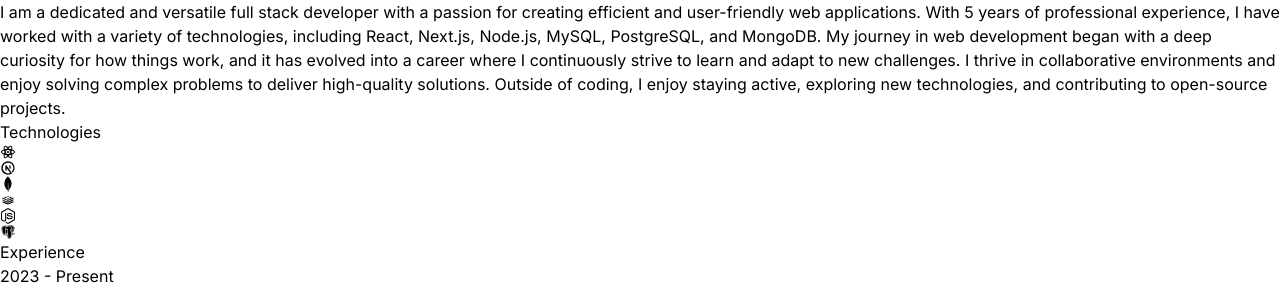
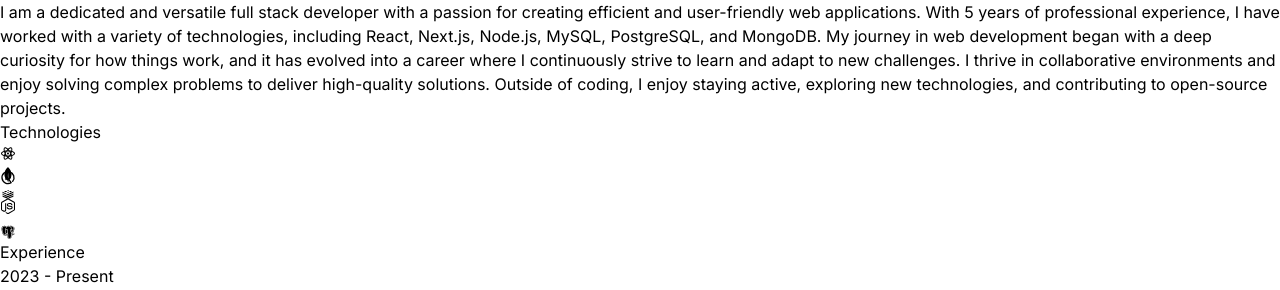
Before and after one commit to Pawanvasa/Portfolio, a React (Vite) app: page / in a window 1280 px wide. Shown: the part 1294-1584 px from the top of the page. Built offline with nearby package versions, Linux system fonts and the light colour scheme.

Commit message:
added motion for entire project

```diff
--- a/package.json
+++ b/package.json
@@ -10,6 +10,7 @@
     "preview": "vite preview"
   },
   "dependencies": {
+    "framer-motion": "^11.11.9",
     "react": "^18.3.1",
     "react-dom": "^18.3.1",
     "react-icons": "^5.3.0"
--- a/src/components/About.jsx
+++ b/src/components/About.jsx
@@ -1,5 +1,6 @@
 import aboutImg from "../assets/about.jpg"
 import { ABOUT_TEXT } from "../constants";
+import { motion } from "framer-motion"
 const About = () => {
   return (
     <div className="border-b border-neutral-900 pb-4">
@@ -7,16 +8,24 @@
         <span className="text-neutral-500"> Me</span>
       </h1>
       <div className="flex flex-wrap">
-        <div className="w-full lg:w-1/2 lg:p-8">
+        <motion.div
+          whileInView={{ opacity: 1, x: 0 }}
+          initial={{ opacity: 0, x: -100 }}
+          transition={{ duration: 0.5 }}
+          className="w-full lg:w-1/2 lg:p-8">
           <div className="flex items-centerjustify-center">
             <img className="rounded-2xl" src={aboutImg} alt="about" />
           </div>
-        </div>
-        <div className="w-full lg:w-1/2">
-            <div className="flex justify-center lg:justify-start">
-                <p className="my-2 max-w-xl py-6">{ABOUT_TEXT}</p>
-            </div>
+        </motion.div>
+        <motion.div
+          whileInView={{ opacity: 1, x: 0 }}
+          initial={{ opacity: 0, x: 100 }}
+          transition={{ duration: 0.5 }}
+          className="w-full lg:w-1/2">
+          <div className="flex justify-center lg:justify-start">
+            <p className="my-2 max-w-xl py-6">{ABOUT_TEXT}</p>
           </div>
+        </motion.div>
       </div>
     </div>
   )
--- a/src/components/Contact.jsx
+++ b/src/components/Contact.jsx
@@ -1,12 +1,26 @@
 import { CONTACT } from "../constants"
+import { motion } from "framer-motion"
 
 const Contact = () => {
   return (
     <div className="border-b border-neutral-900 pb-20">
-        <h1 className="my-10 text-center text-4xl">Get In Touch</h1>
+        <motion.h1
+                whileInView={{ opacity: 1, y: 0 }}
+                initial={{ opacity: 0, y: -100 }}
+                transition={{ duration: 0.5 }} className="my-10 text-center text-4xl">Get In Touch
+        </motion.h1>
         <div className="text-center tracking-tighter">
-            <p className="my-4">{CONTACT.address}</p>
-            <p className="my-4">{CONTACT.phoneNo}</p>
+            <motion.p
+             whileInView={{ opacity: 1, x: 0 }}
+             initial={{ opacity: 0, x: -100 }}
+             transition={{ duration: 1 }}
+            className="my-4">{CONTACT.address}
+            </motion.p>
+            <motion.p
+             whileInView={{ opacity: 1, x: 0 }}
+             initial={{ opacity: 0, x: 100 }}
+             transition={{ duration: 1 }}
+            className="my-4">{CONTACT.phoneNo}</motion.p>
             <a href="#" className="border-b">{CONTACT.email}</a>
         </div>
     </div>
--- a/src/components/Hero.jsx
+++ b/src/components/Hero.jsx
@@ -1,25 +1,50 @@
-import {HERO_CONTENT} from "../constants"
+import { HERO_CONTENT } from "../constants"
 import profilePic from "../assets/kevinRushProfile.png"
+import { motion } from "framer-motion"
+const container = (delay) => ({
+  hidden: { x: -100, opacity: 0 },
+  visible: {
+    x: 0,
+    opacity: 1,
+    transition: { duration: 0.5, delay: delay },
+  },
+});
 const Hero = () => {
   return (
     <div className="border-b border-neutral-900 pb-4 lg:mb-35">
       <div className="flex flex-wrap">
         <div className="w-full lg:w-1/2">
           <div className="flex flex-col items-center lg:items-start">
-                <h1 className="pb-16 text-6xl font-thin tracking-tight lg:mt-16 lg:text-8xl">
+            <motion.h1
+              variants={container(0)}
+              initial="hidden"
+              animate="visible"
+              className="pb-16 text-6xl font-thin tracking-tight lg:mt-16 lg:text-8xl">
               Pavan vasa
-                </h1>
-                <span className="bg-gradient-to-r from-pink-300 via-slate-500 to-purple-500 bg-clip-text text-3xl tracking-tight text-transparent">
+            </motion.h1>
+            <motion.span
+              variants={container(0.5)}
+              initial="hidden"
+              animate="visible"
+              className="bg-gradient-to-r from-pink-300 via-slate-500 to-purple-500 bg-clip-text text-3xl tracking-tight text-transparent">
               Full Stack Developer
-                </span>
-                <p className="my-2 max-w-xl py-6 font-light tracking-tighter">
+            </motion.span>
+            <motion.p
+              variants={container(1)}
+              initial="hidden"
+              animate="visible"
+              className="my-2 max-w-xl py-6 font-light tracking-tighter">
               {HERO_CONTENT}
-                </p>
+            </motion.p>
           </div>
         </div>
         <div className="w-full lg:w-1/2 lg:p-8">
           <div className="flex justify-center">
-                <img src={profilePic} alt="Pavan vasa" />
+            <motion.img
+              initial={{ x: 100, opacity: 0 }}
+              animate={{ x: 0, opacity: 1 }}
+              transition={{ duration: 1, delay: 1.2 }}
+              src={profilePic} alt="Pavan vasa" />
           </div>
         </div>
       </div>
--- a/src/components/Projects.jsx
+++ b/src/components/Projects.jsx
@@ -1,23 +1,37 @@
 import { PROJECTS } from "../constants"
+import { motion } from "framer-motion"
 
 const Projects = () => {
     return (
         <div className="border-b border-neutral-900 pb-4">
-            <h1 className="my-20 text-center text-4xl">Projects</h1>
+            <motion.h1
+                whileInView={{ opacity: 1, y: 0 }}
+                initial={{ opacity: 0, y: -100 }}
+                transition={{ duration: 0.5 }} className="my-20 text-center text-4xl">
+                Projects
+            </motion.h1>
             <div>{PROJECTS.map((project, index) => (
                 <div key={index} className="mb-8 flex flex-wrap lg:justify-center">
-                    <div className="w-full lg:w-1/4">
+                    <motion.div
+                        whileInView={{ opacity: 1, x: 0 }}
+                        initial={{ opacity: 0, x: -100 }}
+                        transition={{ duration: 1 }}
+                        className="w-full lg:w-1/4">
                         <img src={project.image} width={150} height={150} alt={project.title} className="mb-6 rounded" />
-                    </div>
-                    <div className="w-full max-w-xl lg:w-3/4">
+                    </motion.div>
+                    <motion.div
+                        whileInView={{ opacity: 1, x: 0 }}
+                        initial={{ opacity: 0, x: 100 }}
+                        transition={{ duration: 1 }}
+                        className="w-full max-w-xl lg:w-3/4">
                         <h6 className="mb-2 font-semibold">{project.title}</h6>
                         <p className="mb-4 text-neutral-400">{project.description}</p>
-                    {project.technologies.map((tech,index)=>(
+                        {project.technologies.map((tech, index) => (
                             <span key={index} className="mr-2 rounded bg-neutral-900 px-2 py-1 text-sm font-medium text-purple-900">
                                 {tech}
                             </span>
                         ))}
-                    </div>
+                    </motion.div>
                 </div>
             ))}
             </div>
--- a/src/components/Technologies.jsx
+++ b/src/components/Technologies.jsx
@@ -4,30 +4,77 @@
 import { DiRedis } from "react-icons/di";
 import { FaNodeJs } from "react-icons/fa";
 import { BiLogoPostgresql } from "react-icons/bi";
+import { motion } from "framer-motion"
+
+const iconVariants = (duration) => ({
+    initial: { y: -10 },
+    animate: {
+        y: [10, -10],
+        transition: {
+            duration: duration,
+            ease: "linear",
+            repeat: Infinity,
+            repeatType: "reverse",
+        },
+    }
+})
 const Technologies = () => {
     return (
         <div className="border-b border-neutral-800 pb-24">
-            <h1 className="my-20 text-center text-4xl">Technologies</h1>
-            <div className="flex flex-wrap items-center justify-center gap-4">
-                <div className="rounded-2xl border-4 border-neutral-800 p-4">
+            <motion.h1
+                whileInView={{ opacity: 1, y: 0 }}
+                initial={{ opacity: 0, y: -100 }}
+                transition={{ duration: 1.5 }}
+                className="my-20 text-center text-4xl">Technologies
+            </motion.h1>
+            <motion.div
+                whileInView={{ opacity: 1, x: 0 }}
+                initial={{ opacity: 0, x: -100 }}
+                transition={{ duration: 1.5 }}
+                className="flex flex-wrap items-center justify-center gap-4">
+                <motion.div
+                    variants={iconVariants(2.5)}
+                    initial="intial"
+                    animate="animate"
+                    className="rounded-2xl border-4 border-neutral-800 p-4">
                     <RiReactjsLine className="text-7xl text-cyan-400" />
-                </div>
-                <div className="rounded-2xl border-4 border-neutral-800 p-4">
+                </motion.div>
+                <motion.div
+                    variants={iconVariants(3)}
+                    initial="intial"
+                    animate="animate"
+                    className="rounded-2xl border-4 border-neutral-800 p-4">
                     <TbBrandNextjs className="text-7xl" />
-                </div>
-                <div className="rounded-2xl border-4 border-neutral-800 p-4">
+                </motion.div>
+                <motion.div
+                    variants={iconVariants(2)}
+                    initial="intial"
+                    animate="animate"
+                    className="rounded-2xl border-4 border-neutral-800 p-4">
                     <SiMongodb className="text-7xl text-green-500" />
-                </div>
-                <div className="rounded-2xl border-4 border-neutral-800 p-4">
+                </motion.div>
+                <motion.div
+                    variants={iconVariants(5)}
+                    initial="intial"
+                    animate="animate"
+                    className="rounded-2xl border-4 border-neutral-800 p-4">
                     <DiRedis className="text-7xl text-red-700" />
-                </div>
-                <div className="rounded-2xl border-4 border-neutral-800 p-4">
+                </motion.div>
+                <motion.div
+                    variants={iconVariants(6)}
+                    initial="intial"
+                    animate="animate"
+                    className="rounded-2xl border-4 border-neutral-800 p-4">
                     <FaNodeJs className="text-7xl text-green-500" />
-                </div>
-                <div className="rounded-2xl border-4 border-neutral-800 p-4">
+                </motion.div>
+                <motion.div
+                    variants={iconVariants(4)}
+                    initial="intial"
+                    animate="animate"
+                    className="rounded-2xl border-4 border-neutral-800 p-4">
                     <BiLogoPostgresql className="text-7xl text-sky-700" />
-                </div>
-            </div>
+                </motion.div>
+            </motion.div>
         </div>
     )
 }
```
Also changed, not shown: src/components/Experience.jsx (+19 -6 lines), 1 other file (tests, documents, lock files or other folders). Lines whose indentation alone changed are shown as unchanged.
